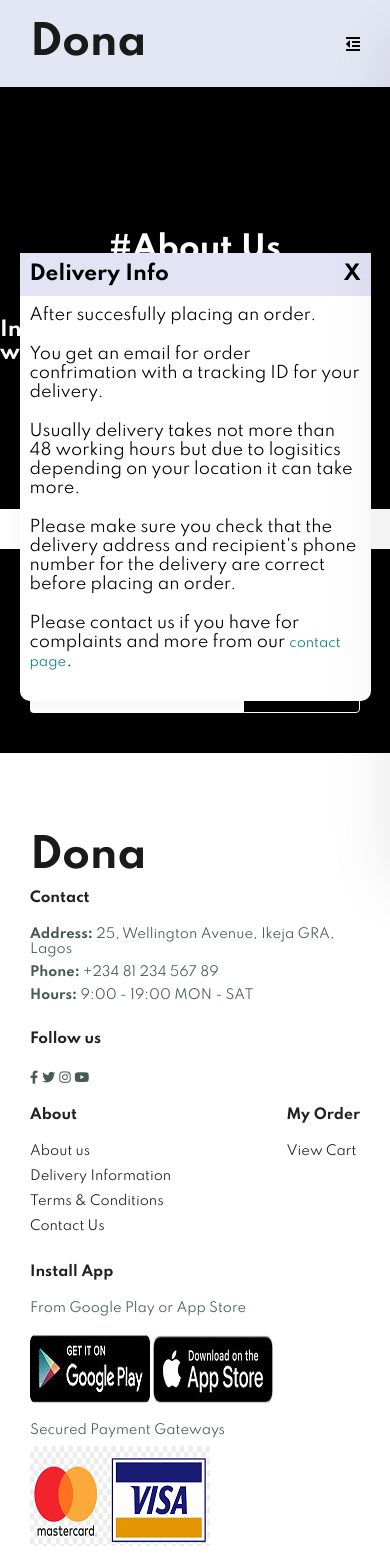
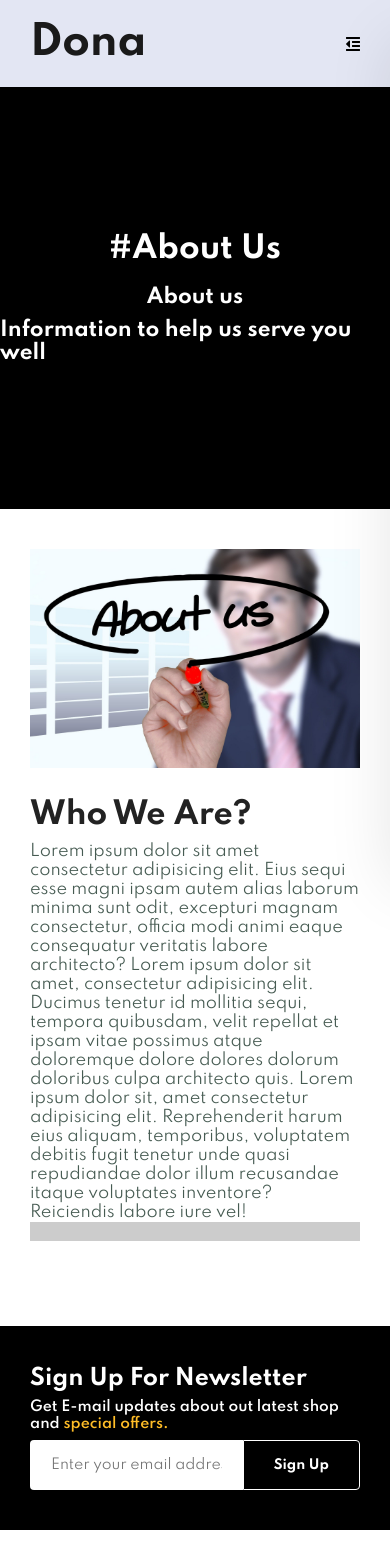
Before and after one commit to Needrima/Dona, a React (Create React App) app in the folder frontend/: page /about in a window 390 px wide. Shown: the top 1563 px of the page. Built offline with nearby package versions, Linux system fonts and the light colour scheme.

Commit message:
created about page

```diff
--- a/frontend/src/components/AboutComponents/AboutLayout.jsx
+++ b/frontend/src/components/AboutComponents/AboutLayout.jsx
@@ -1,13 +1,14 @@
 import React from 'react'
-import './about.scss'
 import Footer from '../Footer/Footer'
 import Newsletter from '../NewsLetter/Newsletter'
+import AboutSection from './AboutSection/AboutSection'
 import Hero from './Hero'
 
 const AboutLayout = () => {
   return (
     <>
         <Hero />
+        <AboutSection />
         <Newsletter />
         <Footer />
     </>
--- /dev/null
+++ b/frontend/src/components/AboutComponents/AboutSection/AboutSection.jsx
@@ -0,0 +1,26 @@
+import React from 'react'
+import './style.scss'
+import AboutImg from '../../../assets/images/static/about.jpg'
+
+const AboutSection = () => {
+  return (
+    <section className="section-p1" id="about-head">
+        <img src={AboutImg} alt="about image" />
+
+        <div>
+            <h2>Who We Are?</h2>
+
+            <p>
+                Lorem ipsum dolor sit amet consectetur adipisicing elit. Eius sequi esse magni ipsam autem alias laborum minima sunt odit, excepturi magnam consectetur, officia modi animi eaque consequatur veritatis labore architecto?
+                Lorem ipsum dolor sit amet, consectetur adipisicing elit. Ducimus tenetur id mollitia sequi, tempora quibusdam, velit repellat et ipsam vitae possimus atque doloremque dolore dolores dolorum doloribus culpa architecto quis.
+                Lorem ipsum dolor sit, amet consectetur adipisicing elit. Reprehenderit harum eius aliquam, temporibus, voluptatem debitis fugit tenetur unde quasi repudiandae dolor illum recusandae itaque voluptates inventore? Reiciendis labore iure vel!
+            </p>
+            <marquee behavior="" direction="" bgcolor='#ccc' loop='-1' scrollamount='5' width='100%'>
+                Get your cool and stunning anime images from us. We are here to serve you with the best anime hoodie to give you the fashionistic look you deserve.
+            </marquee>
+        </div>
+    </section>
+  )
+}
+
+export default AboutSection
--- /dev/null
+++ b/frontend/src/components/AboutComponents/AboutSection/style.scss
@@ -0,0 +1,27 @@
+#about-head {
+    display: flex;
+    align-items: center;
+    img {
+        width: 50%;
+        height: auto;
+    }
+
+    div {
+        padding-left: 40px;
+    }
+}
+
+@media(max-width: 477px) {
+    #about-head {
+        flex-direction: column;
+
+        img {
+            width: 100%;
+            margin-bottom: 20px;
+        }
+
+        div {
+            padding-left: 0px;
+        }
+    }
+}
--- a/frontend/src/components/AboutComponents/about.scss
+++ /dev/null
@@ -1,13 +0,0 @@
-#hero {
-    background: #000;
-    height: 50vh;
-    display: flex;
-    flex-direction: column;
-    justify-content: center;
-    align-items: center;
-
-    h2, h4 {
-        color: white;
-        margin-bottom: 10px;
-    }
-}
--- a/frontend/src/components/Footer/Footer.jsx
+++ b/frontend/src/components/Footer/Footer.jsx
@@ -14,7 +14,7 @@ const Footer = () => {
     }
 
     const [state, setState] = useState({
-        showDelInfo: true,
+        showDelInfo: false,
         showTandC: false,
     })
 
--- a/frontend/src/components/HomeComponents/HomeLayout.jsx
+++ b/frontend/src/components/HomeComponents/HomeLayout.jsx
@@ -6,7 +6,7 @@ import Footer from '../Footer/Footer'
 import Newsletter from '../NewsLetter/Newsletter'
 import Products from '../Product/Products'
 import Hero from './Hero'
-import './home.scss'
+// import './home.scss'
 
 const HomeLayout = () => {
   const {products, getProducts} = useContext(HomeContext)
--- a/frontend/src/components/HomeComponents/home.scss
+++ /dev/null
@@ -1,31 +0,0 @@
-#hero {
-    background: #000;
-    height: 50vh;
-    display: flex;
-    flex-direction: column;
-    justify-content: center;
-    align-items: center;
-
-    h2, h4 {
-        color: white;
-        margin-bottom: 10px;
-    }
-
-    button {
-        background-color: transparent;
-        padding: 20px 30px;
-        color: #fff;
-        border-radius: 10px;
-        border: 1px solid #fff;
-        font-size: 13px;
-        font-weight: 700;
-        cursor: pointer;
-        transition: 0.2s ease;
-    }
-
-    button:hover {
-        background-color: #fff;
-        border: 1px solid #fff;
-        color: #000;
-    }
-}
--- a/frontend/src/components/ShopComponents/ShopLayout.jsx
+++ b/frontend/src/components/ShopComponents/ShopLayout.jsx
@@ -3,7 +3,7 @@ import Footer from '../Footer/Footer'
 import Newsletter from '../NewsLetter/Newsletter'
 import Products from '../Product/Products'
 import Hero from './Hero'
-import './shop.scss'
+// import './shop.scss'
 import Pagination from './Pagination/Pagination'
 import { ShopContext } from '../../pages/Shop'
 
--- a/frontend/src/components/ShopComponents/shop.scss
+++ /dev/null
@@ -1,13 +0,0 @@
-#hero {
-    background: #000;
-    height: 50vh;
-    display: flex;
-    flex-direction: column;
-    justify-content: center;
-    align-items: center;
-
-    h2, h4 {
-        color: white;
-        margin-bottom: 10px;
-    }
-}
--- a/frontend/src/index.css
+++ b/frontend/src/index.css
@@ -45,6 +45,38 @@ body {
     width: 100%;
 }
 
+#hero {
+    background: #000;
+    height: 50vh;
+    display: flex;
+    flex-direction: column;
+    justify-content: center;
+    align-items: center;
+}
+
+#hero h2, h4 {
+    color: white;
+    margin-bottom: 10px;
+}
+
+#hero button {
+    background-color: transparent;
+    padding: 20px 30px;
+    color: #fff;
+    border-radius: 10px;
+    border: 1px solid #fff;
+    font-size: 13px;
+    font-weight: 700;
+    cursor: pointer;
+    transition: 0.2s ease;
+}
+
+#hero  button:hover {
+    background-color: #fff;
+    border: 1px solid #fff;
+    color: #000;
+}
+
 @media(max-width:477px) {
     .section-p1 {
         padding: 40px 30px;
```
Also changed, not shown: frontend/src/assets/images/static/about.jpg (added).
